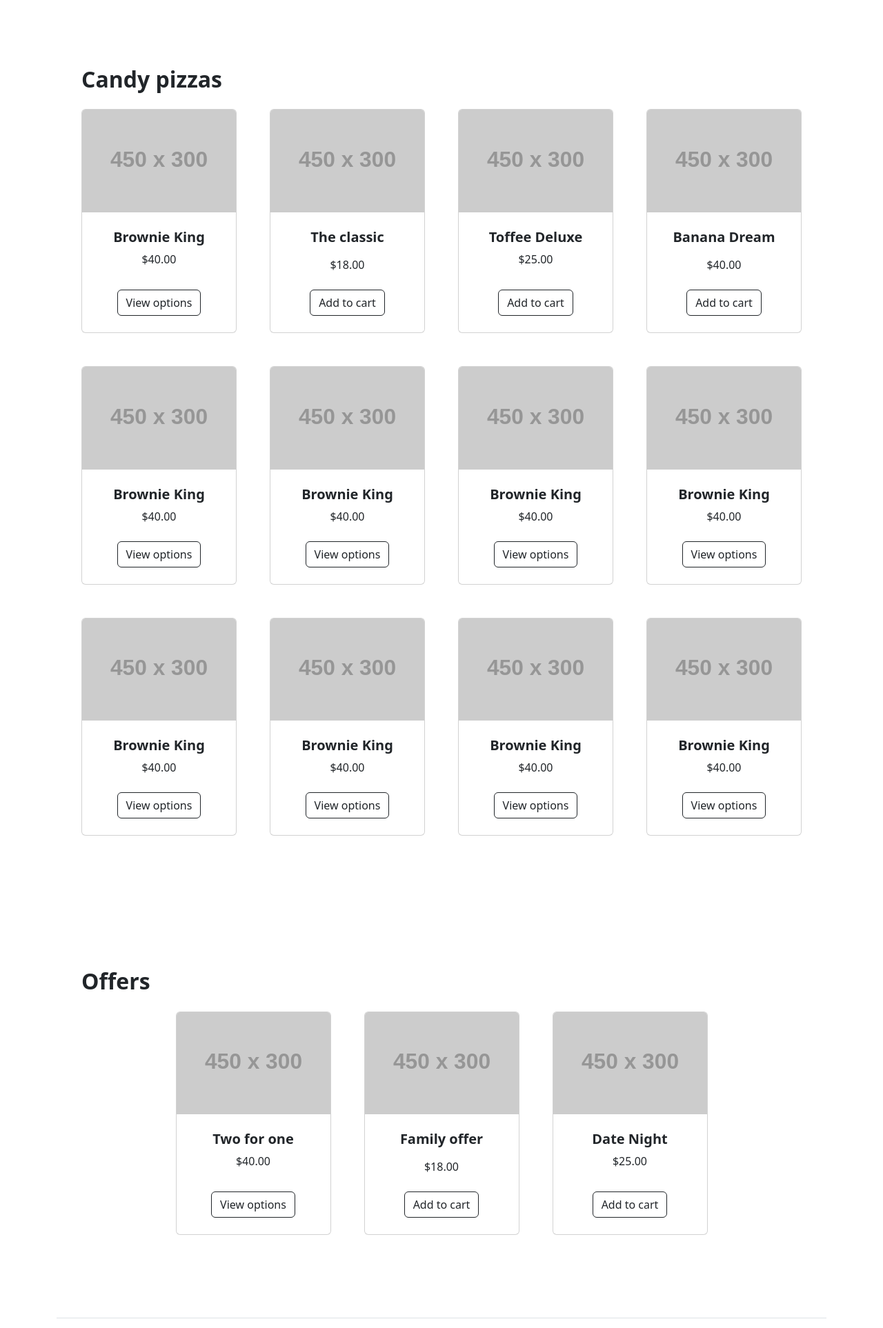
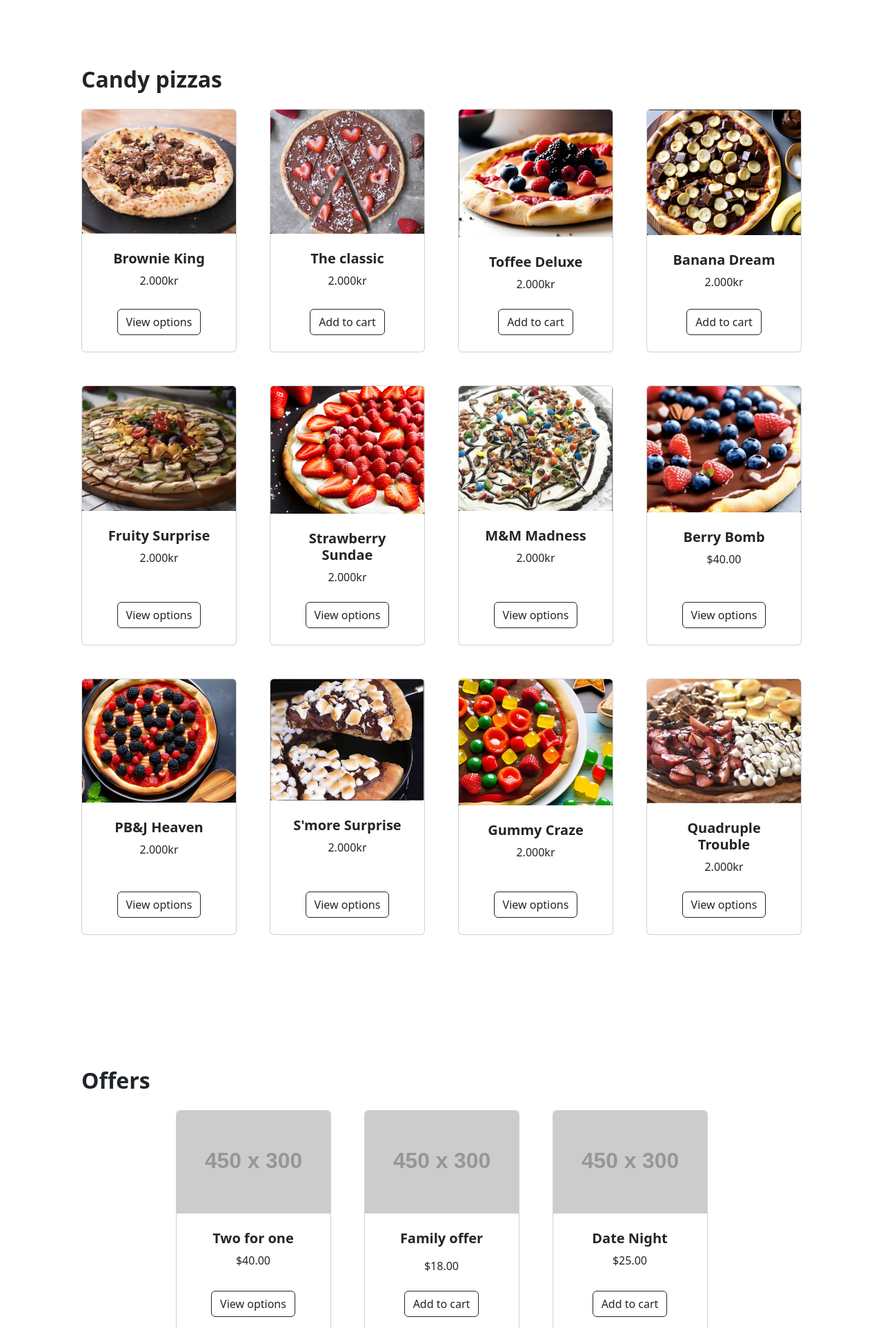
Before and after one commit to saedis-osk/Verk-2, a Django app: page /menus/ in a window 1280 px wide. Shown: the part 56-1982 px from the top of the page at 69% size. Run offline with Django 4.2, Linux system fonts and the light colour scheme; grey boxes labelled with a size stand in for pictures from a placeholder-image service; some libraries are stand-ins or nearby versions.

Commit message:
Update index.html

```diff
--- a/templates/menu/index.html
+++ b/templates/menu/index.html
@@ -7,14 +7,14 @@
                     <div class="col mb-5">
                         <div class="card h-100">
                             <!-- Product image-->
-                            <img class="card-img-top" src="https://dummyimage.com/450x300/dee2e6/6c757d.jpg" alt="..." />
+                            <img class="card-img-top" src="/static/images/brownie_king.jpeg" alt="..." />
                             <!-- Product details-->
                             <div class="card-body p-4">
                                 <div class="text-center">
                                     <!-- Product name-->
                                     <h5 class="fw-bolder">Brownie King</h5>
                                     <!-- Product price-->
-                                    $40.00
+                                    2.000kr
                                 </div>
                             </div>
                             <!-- Product actions-->
@@ -26,68 +26,14 @@
                     <div class="col mb-5">
                         <div class="card h-100">
                             <!-- Product image-->
-                            <img class="card-img-top" src="https://dummyimage.com/450x300/dee2e6/6c757d.jpg" alt="..." />
+                            <img class="card-img-top" src="/static/images/the_classic.jpeg" alt="..." />
                             <!-- Product details-->
                             <div class="card-body p-4">
                                 <div class="text-center">
                                     <!-- Product name-->
                                     <h5 class="fw-bolder">The classic</h5>
-                                    <!-- Product reviews-->
-                                    <div class="d-flex justify-content-center small text-warning mb-2">
-                                        <div class="bi-star-fill"></div>
-                                        <div class="bi-star-fill"></div>
-                                        <div class="bi-star-fill"></div>
-                                        <div class="bi-star-fill"></div>
-                                        <div class="bi-star-fill"></div>
-                                    </div>
                                     <!-- Product price-->
-                                    $18.00
-                                </div>
-                            </div>
-                            <!-- Product actions-->
-                            <div class="card-footer p-4 pt-0 border-top-0 bg-transparent">
-                                <div class="text-center"><a class="btn btn-outline-dark mt-auto" href="#">Add to cart</a></div>
-                            </div>
-                        </div>
-                    </div>
-                    <div class="col mb-5">
-                        <div class="card h-100">
-                            <!-- Product image-->
-                            <img class="card-img-top" src="https://dummyimage.com/450x300/dee2e6/6c757d.jpg" alt="..." />
-                            <!-- Product details-->
-                            <div class="card-body p-4">
-                                <div class="text-center">
-                                    <!-- Product name-->
-                                    <h5 class="fw-bolder">Toffee Deluxe</h5>
-                                    <!-- Product price-->
-                                    $25.00
-                                </div>
-                            </div>
-                            <!-- Product actions-->
-                            <div class="card-footer p-4 pt-0 border-top-0 bg-transparent">
-                                <div class="text-center"><a class="btn btn-outline-dark mt-auto" href="#">Add to cart</a></div>
-                            </div>
-                        </div>
-                    </div>
-                    <div class="col mb-5">
-                        <div class="card h-100">
-                            <!-- Product image-->
-                            <img class="card-img-top" src="https://dummyimage.com/450x300/dee2e6/6c757d.jpg" alt="..." />
-                            <!-- Product details-->
-                            <div class="card-body p-4">
-                                <div class="text-center">
-                                    <!-- Product name-->
-                                    <h5 class="fw-bolder">Banana Dream</h5>
-                                    <!-- Product reviews-->
-                                    <div class="d-flex justify-content-center small text-warning mb-2">
-                                        <div class="bi-star-fill"></div>
-                                        <div class="bi-star-fill"></div>
-                                        <div class="bi-star-fill"></div>
-                                        <div class="bi-star-fill"></div>
-                                        <div class="bi-star-fill"></div>
-                                    </div>
-                                    <!-- Product price-->
-                                    $40.00
+                                    2.000kr
                                 </div>
                             </div>
                             <!-- Product actions-->
@@ -100,12 +46,114 @@
                     <div class="col mb-5">
                         <div class="card h-100">
                             <!-- Product image-->
-                            <img class="card-img-top" src="https://dummyimage.com/450x300/dee2e6/6c757d.jpg" alt="..." />
+                            <img class="card-img-top" src="/static/images/toffee_deluxe.jpeg" alt="..." />
                             <!-- Product details-->
                             <div class="card-body p-4">
                                 <div class="text-center">
                                     <!-- Product name-->
-                                    <h5 class="fw-bolder">Brownie King</h5>
+                                    <h5 class="fw-bolder">Toffee Deluxe</h5>
+                                    <!-- Product price-->
+                                    2.000kr
+                                </div>
+                            </div>
+                            <!-- Product actions-->
+                            <div class="card-footer p-4 pt-0 border-top-0 bg-transparent">
+                                <div class="text-center"><a class="btn btn-outline-dark mt-auto" href="#">Add to cart</a></div>
+                            </div>
+                        </div>
+                    </div>
+                    <div class="col mb-5">
+                        <div class="card h-100">
+                            <!-- Product image-->
+                            <img class="card-img-top" src="/static/images/banana_dream.jpeg" alt="..." />
+                            <!-- Product details-->
+                            <div class="card-body p-4">
+                                <div class="text-center">
+                                    <!-- Product name-->
+                                    <h5 class="fw-bolder">Banana Dream</h5>
+                                    <!-- Product price-->
+                                    2.000kr
+                                </div>
+                            </div>
+                            <!-- Product actions-->
+                            <div class="card-footer p-4 pt-0 border-top-0 bg-transparent">
+                                <div class="text-center"><a class="btn btn-outline-dark mt-auto" href="#">Add to cart</a></div>
+                            </div>
+                        </div>
+                    </div>
+
+                    <div class="col mb-5">
+                        <div class="card h-100">
+                            <!-- Product image-->
+                            <img class="card-img-top" src="/static/images/fruity_surprise.jpeg" alt="..." />
+                            <!-- Product details-->
+                            <div class="card-body p-4">
+                                <div class="text-center">
+                                    <!-- Product name-->
+                                    <h5 class="fw-bolder">Fruity Surprise</h5>
+                                    <!-- Product price-->
+                                    2.000kr
+                                </div>
+                            </div>
+                            <!-- Product actions-->
+                            <div class="card-footer p-4 pt-0 border-top-0 bg-transparent">
+                                <div class="text-center"><a class="btn btn-outline-dark mt-auto" href="#">View options</a></div>
+                            </div>
+                        </div>
+                    </div>
+
+
+                    <div class="col mb-5">
+                        <div class="card h-100">
+                            <!-- Product image-->
+                            <img class="card-img-top" src="/static/images/strawberry_sundae.jpeg" alt="..." />
+                            <!-- Product details-->
+                            <div class="card-body p-4">
+                                <div class="text-center">
+                                    <!-- Product name-->
+                                    <h5 class="fw-bolder">Strawberry Sundae</h5>
+                                    <!-- Product price-->
+                                    2.000kr
+                                </div>
+                            </div>
+                            <!-- Product actions-->
+                            <div class="card-footer p-4 pt-0 border-top-0 bg-transparent">
+                                <div class="text-center"><a class="btn btn-outline-dark mt-auto" href="#">View options</a></div>
+                            </div>
+                        </div>
+                    </div>
+
+
+                    <div class="col mb-5">
+                        <div class="card h-100">
+                            <!-- Product image-->
+                            <img class="card-img-top" src="/static/images/m&m_madness.jpeg" alt="..." />
+                            <!-- Product details-->
+                            <div class="card-body p-4">
+                                <div class="text-center">
+                                    <!-- Product name-->
+                                    <h5 class="fw-bolder">M&M Madness</h5>
+                                    <!-- Product price-->
+                                    2.000kr
+                                </div>
+                            </div>
+                            <!-- Product actions-->
+                            <div class="card-footer p-4 pt-0 border-top-0 bg-transparent">
+                                <div class="text-center"><a class="btn btn-outline-dark mt-auto" href="#">View options</a></div>
+                            </div>
+                        </div>
+                    </div>
+
+
+                    <div class="col mb-5">
+                        <div class="card h-100">
+                            <!-- Product image-->
+                            <img class="card-img-top" src="/static/images/berry_bomb.jpeg" alt="..." />
+                            <!-- Product details-->
+                            <div class="card-body p-4">
+                                <div class="text-center">
+                                    <!-- Product name-->
+                                    <h5 class="fw-bolder">Berry Bomb</h5>
                                     <!-- Product price-->
                                     $40.00
                                 </div>
@@ -121,14 +169,14 @@
                     <div class="col mb-5">
                         <div class="card h-100">
                             <!-- Product image-->
-                            <img class="card-img-top" src="https://dummyimage.com/450x300/dee2e6/6c757d.jpg" alt="..." />
+                            <img class="card-img-top" src="/static/images/pb&j_heaven.jpeg" alt="..." />
                             <!-- Product details-->
                             <div class="card-body p-4">
                                 <div class="text-center">
                                     <!-- Product name-->
-                                    <h5 class="fw-bolder">Brownie King</h5>
+                                    <h5 class="fw-bolder">PB&J Heaven</h5>
                                     <!-- Product price-->
-                                    $40.00
+                                    2.000kr
                                 </div>
                             </div>
                             <!-- Product actions-->
@@ -142,14 +190,14 @@
                     <div class="col mb-5">
                         <div class="card h-100">
                             <!-- Product image-->
-                            <img class="card-img-top" src="https://dummyimage.com/450x300/dee2e6/6c757d.jpg" alt="..." />
+                            <img class="card-img-top" src="/static/images/smore_surprise.jpeg" alt="..." />
                             <!-- Product details-->
                             <div class="card-body p-4">
                                 <div class="text-center">
                                     <!-- Product name-->
-                                    <h5 class="fw-bolder">Brownie King</h5>
+                                    <h5 class="fw-bolder">S'more Surprise</h5>
                                     <!-- Product price-->
-                                    $40.00
+                                    2.000kr
                                 </div>
                             </div>
                             <!-- Product actions-->
@@ -163,14 +211,14 @@
                     <div class="col mb-5">
                         <div class="card h-100">
                             <!-- Product image-->
-                            <img class="card-img-top" src="https://dummyimage.com/450x300/dee2e6/6c757d.jpg" alt="..." />
+                            <img class="card-img-top" src="/static/images/gummy_craze.jpeg" alt="..." />
                             <!-- Product details-->
                             <div class="card-body p-4">
                                 <div class="text-center">
                                     <!-- Product name-->
-                                    <h5 class="fw-bolder">Brownie King</h5>
+                                    <h5 class="fw-bolder">Gummy Craze</h5>
                                     <!-- Product price-->
-                                    $40.00
+                                    2.000kr
                                 </div>
                             </div>
                             <!-- Product actions-->
@@ -184,14 +232,14 @@
                     <div class="col mb-5">
                         <div class="card h-100">
                             <!-- Product image-->
-                            <img class="card-img-top" src="https://dummyimage.com/450x300/dee2e6/6c757d.jpg" alt="..." />
+                            <img class="card-img-top" src="/static/images/quadruple_trouble.jpeg" alt="..." />
                             <!-- Product details-->
                             <div class="card-body p-4">
                                 <div class="text-center">
                                     <!-- Product name-->
-                                    <h5 class="fw-bolder">Brownie King</h5>
+                                    <h5 class="fw-bolder">Quadruple Trouble</h5>
                                     <!-- Product price-->
-                                    $40.00
+                                    2.000kr
                                 </div>
                             </div>
                             <!-- Product actions-->
@@ -200,75 +248,6 @@
                             </div>
                         </div>
                     </div>
-
-
-                    <div class="col mb-5">
-                        <div class="card h-100">
-                            <!-- Product image-->
-                            <img class="card-img-top" src="https://dummyimage.com/450x300/dee2e6/6c757d.jpg" alt="..." />
-                            <!-- Product details-->
-                            <div class="card-body p-4">
-                                <div class="text-center">
-                                    <!-- Product name-->
-                                    <h5 class="fw-bolder">Brownie King</h5>
-                                    <!-- Product price-->
-                                    $40.00
-                                </div>
-                            </div>
-                            <!-- Product actions-->
-                            <div class="card-footer p-4 pt-0 border-top-0 bg-transparent">
-                                <div class="text-center"><a class="btn btn-outline-dark mt-auto" href="#">View options</a></div>
-                            </div>
-                        </div>
-                    </div>
-
-
-                    <div class="col mb-5">
-                        <div class="card h-100">
-                            <!-- Product image-->
-                            <img class="card-img-top" src="https://dummyimage.com/450x300/dee2e6/6c757d.jpg" alt="..." />
-                            <!-- Product details-->
-                            <div class="card-body p-4">
-                                <div class="text-center">
-                                    <!-- Product name-->
-                                    <h5 class="fw-bolder">Brownie King</h5>
-                                    <!-- Product price-->
-                                    $40.00
-                                </div>
-                            </div>
-                            <!-- Product actions-->
-                            <div class="card-footer p-4 pt-0 border-top-0 bg-transparent">
-                                <div class="text-center"><a class="btn btn-outline-dark mt-auto" href="#">View options</a></div>
-                            </div>
-                        </div>
-                    </div>
-
-
-                    <div class="col mb-5">
-                        <div class="card h-100">
-                            <!-- Product image-->
-                            <img class="card-img-top" src="https://dummyimage.com/450x300/dee2e6/6c757d.jpg" alt="..." />
-                            <!-- Product details-->
-                            <div class="card-body p-4">
-                                <div class="text-center">
-                                    <!-- Product name-->
-                                    <h5 class="fw-bolder">Brownie King</h5>
-                                    <!-- Product price-->
-                                    $40.00
-                                </div>
-                            </div>
-                            <!-- Product actions-->
-                            <div class="card-footer p-4 pt-0 border-top-0 bg-transparent">
-                                <div class="text-center"><a class="btn btn-outline-dark mt-auto" href="#">View options</a></div>
-                            </div>
-                        </div>
-                    </div>
-
-
-
-
-
-
 
                 </div>
             </div>
```
